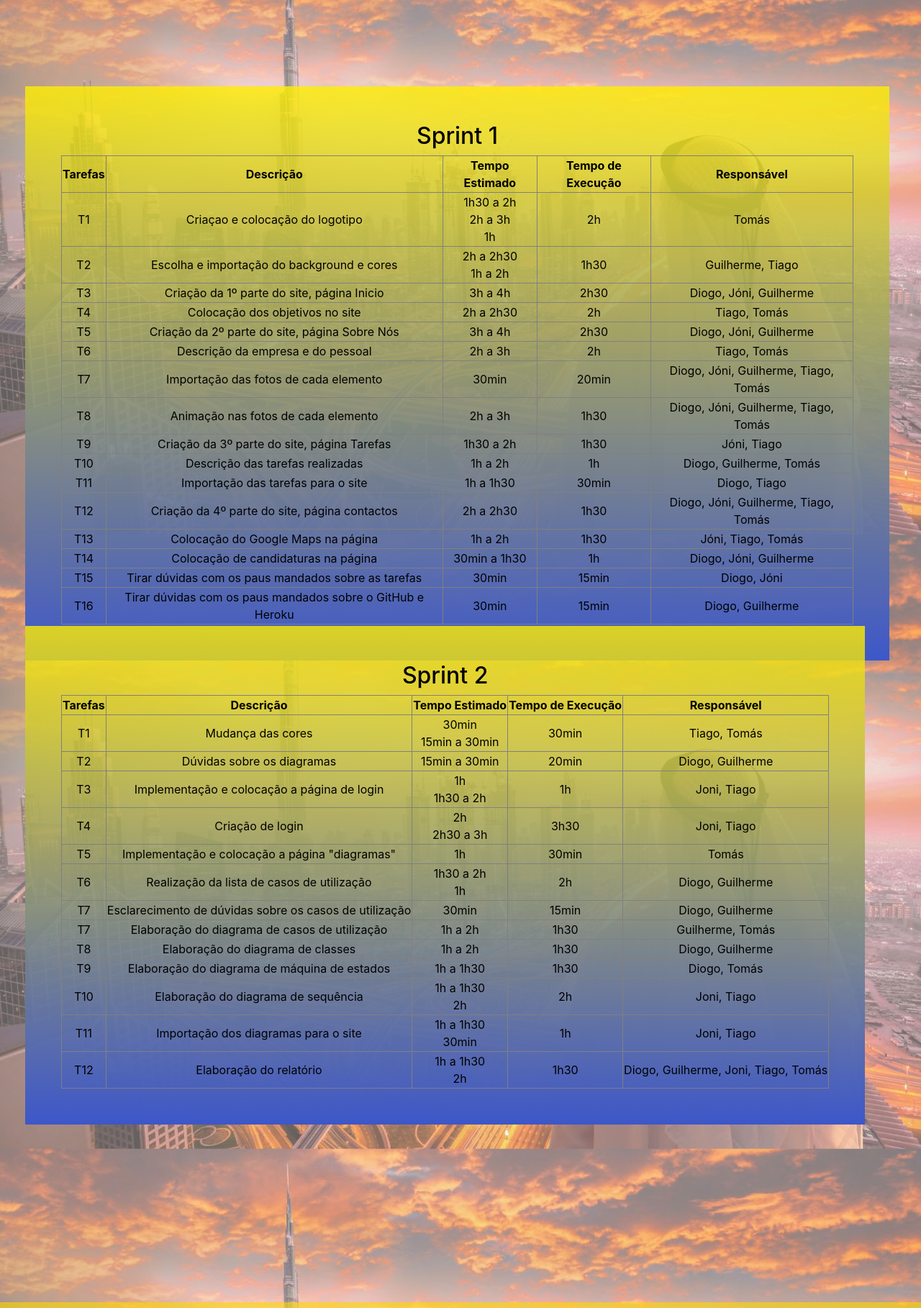
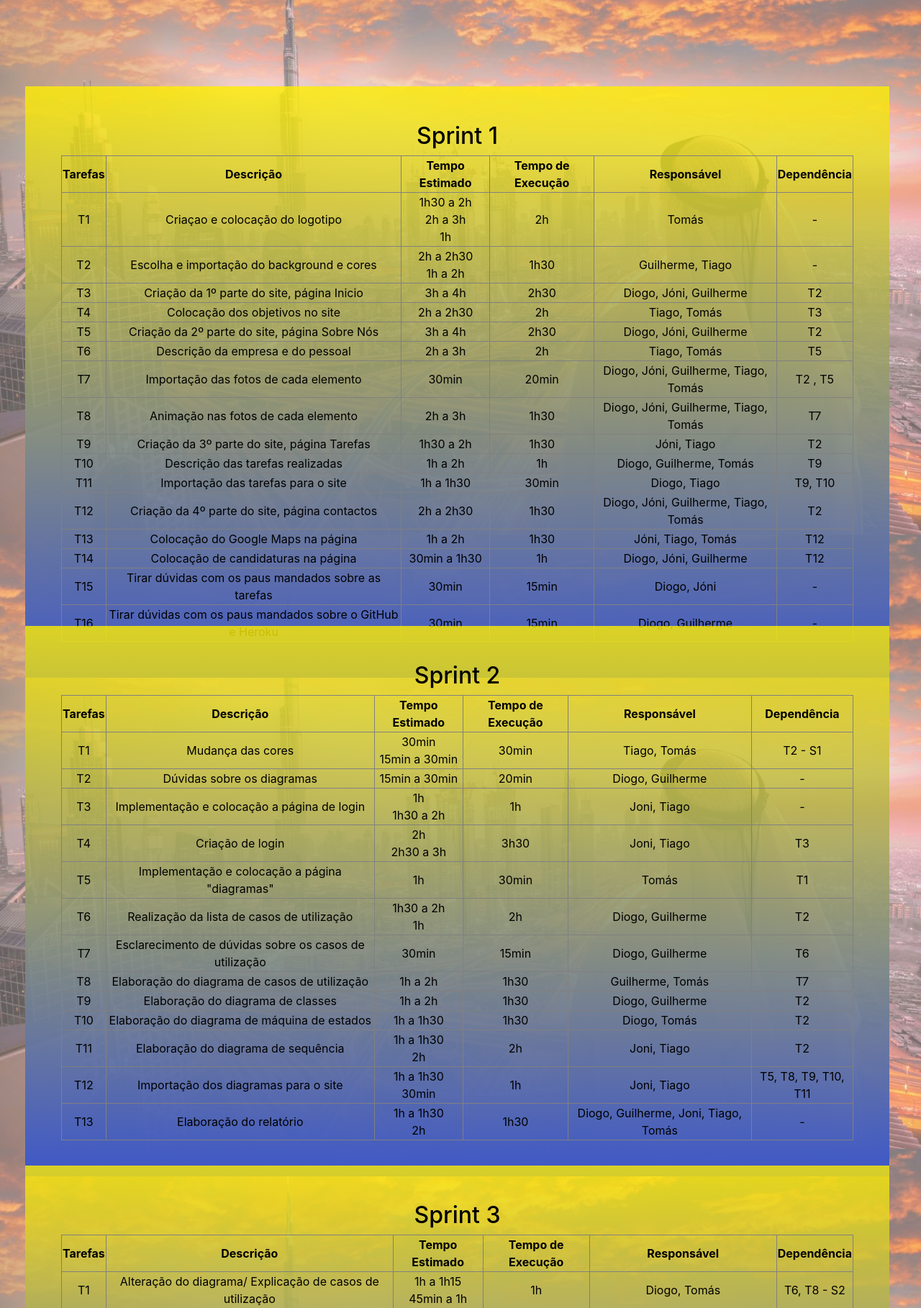
Before and after one commit to diogo20eng/PMS2019G6.github.io, a PHP site: page /tarefas.html in a window 1280 px wide. Shown: the part 110-1928 px from the top of the page at 72% size. Run offline with PHP 8.4, Linux system fonts and the light colour scheme.

Commit message:
Add files via upload

```diff
--- a/contactos.html
+++ b/contactos.html
@@ -89,7 +89,7 @@
             <a href="https://www.facebook.com/tiago.miguel.3152"> Tiago Baptista</a> <br>
             <a href="https://www.facebook.com/guilherme.freitas.395454"> Guilherme Freitas</a><br>
             <a href="https://www.facebook.com/diogojmferreira"> Diogo Ferreira</a><br>
-            <a href="https://www.facebook.com/tomas.marcos.12"> Tomás Marques</a><br>
+            <a href="https://www.facebook.com/tomas.marcos.12"> Tomás Marcos</a><br>
             <a href="https://www.facebook.com/joni.pereira.39"> Jóni Pereira</a>
       </div>
     </footer>
--- a/index.html
+++ b/index.html
@@ -107,7 +107,7 @@
             <a href="https://www.facebook.com/tiago.miguel.3152"> Tiago Baptista</a> <br>
             <a href="https://www.facebook.com/guilherme.freitas.395454"> Guilherme Freitas</a><br>
             <a href="https://www.facebook.com/diogojmferreira"> Diogo Ferreira</a><br>
-            <a href="https://www.facebook.com/tomas.marcos.12"> Tomás Marques</a><br>
+            <a href="https://www.facebook.com/tomas.marcos.12"> Tomás Marcos</a><br>
             <a href="https://www.facebook.com/joni.pereira.39"> Jóni Pereira</a>
       </div>
     </footer>
--- a/login.php
+++ b/login.php
@@ -12,6 +12,7 @@
 <link href="//maxcdn.bootstrapcdn.com/bootstrap/4.1.1/css/bootstrap.min.css" rel="stylesheet" id="bootstrap-css">
 <script src="//maxcdn.bootstrapcdn.com/bootstrap/4.1.1/js/bootstrap.min.js"></script>
 <script src="//cdnjs.cloudflare.com/ajax/libs/jquery/3.2.1/jquery.min.js"></script>
+<!------ Include the above in your HEAD tag ---------->
 
 <!DOCTYPE html>
 <html>
@@ -56,7 +57,7 @@
 							<div class="d-flex justify-content-center mt-3 login_container">
 
 				 	<button type="button" name="button" class="btn login_btn" button onclick="location.href = 'verificacao.php';">Login</button>
-                    <button type="button" name="home" class="btn login_btn1" button onclick="location.href = 'index.html';">Home</button>
+                     <button type="button" name="home" class="btn login_btn" button onclick="location.href = 'index.html';">Home</button>
                 </div>
 					</form>
                 </div>
--- a/sobrenos.html
+++ b/sobrenos.html
@@ -124,7 +124,7 @@
             <a href="https://www.facebook.com/tiago.miguel.3152"> Tiago Baptista</a> <br>
             <a href="https://www.facebook.com/guilherme.freitas.395454"> Guilherme Freitas</a><br>
             <a href="https://www.facebook.com/diogojmferreira"> Diogo Ferreira</a><br>
-            <a href="https://www.facebook.com/tomas.marcos.12"> Tomás Marques</a><br>
+            <a href="https://www.facebook.com/tomas.marcos.12"> Tomás Marcos</a><br>
             <a href="https://www.facebook.com/joni.pereira.39"> Jóni Pereira</a>
       </div>
     </footer>
--- a/tarefas.html
+++ b/tarefas.html
@@ -55,6 +55,7 @@
                         <th>Tempo Estimado</th>
                         <th>Tempo de Execução</th>
                         <th>Responsável</th>
+                        <th>Dependência</th>
                         </tr>
                       <tr>
                         <td>T1</td>
@@ -65,6 +66,7 @@
                         </td>
                         <td>2h</td>
                         <td>Tomás</td>
+                        <td> - </td>
                       </tr>
                       <tr>
                           <td>T2</td>
@@ -74,6 +76,7 @@
                           </td>
                           <td>1h30</td>
                           <td>Guilherme, Tiago</td>
+                          <td> - </td>
                         </tr>
                         <tr>
                             <td>T3</td>
@@ -81,6 +84,7 @@
                             <td>3h a 4h</td>
                             <td>2h30</td>
                             <td>Diogo, Jóni, Guilherme</td>
+                            <td> T2 </td>
                           </tr>
                           <tr>
                               <td>T4</td>
@@ -88,6 +92,7 @@
                               <td>2h a 2h30</td>
                               <td>2h</td>
                               <td>Tiago, Tomás</td>
+                              <td> T3 </td>
                             </tr>
                           <tr>
                               <td>T5</td>
@@ -95,6 +100,7 @@
                               <td>3h a 4h</td>
                               <td>2h30</td>
                               <td>Diogo, Jóni, Guilherme</td>
+                              <td> T2 </td>
                             </tr>
                           <tr>
                               <td>T6</td>
@@ -102,6 +108,7 @@
                               <td>2h a 3h</td>
                               <td>2h</td>
                               <td>Tiago, Tomás</td>
+                              <td> T5 </td>
                             </tr>
                           <tr>
                               <td>T7</td>
@@ -109,6 +116,7 @@
                               <td>30min</td>
                               <td>20min</td>
                               <td>Diogo, Jóni, Guilherme, Tiago, Tomás</td>
+                              <td> T2 , T5 </td>
                             </tr>
                           <tr>
                               <td>T8</td>
@@ -116,6 +124,7 @@
                               <td>2h a 3h</td>
                               <td>1h30</td>
                               <td>Diogo, Jóni, Guilherme, Tiago, Tomás</td>
+                              <td> T7 </td>
                             </tr>
                           <tr>
                               <td>T9</td>
@@ -123,6 +132,7 @@
                               <td>1h30 a 2h</td>
                               <td>1h30</td>
                               <td>Jóni, Tiago</td>
+                              <td> T2 </td>
                             </tr>
                         <tr>
                           <td>T10</td>
@@ -130,6 +140,7 @@
                           <td>1h a 2h</td>
                           <td>1h</td>
                           <td>Diogo, Guilherme, Tomás</td>
+                          <td> T9 </td>
                         </tr>
                         <tr>
                           <td>T11</td>
@@ -137,6 +148,7 @@
                           <td>1h a 1h30</td>
                           <td>30min</td>
                           <td>Diogo, Tiago</td>
+                          <td> T9, T10 </td>
                         </tr>
                         <tr>
                           <td>T12</td>
@@ -144,6 +156,7 @@
                           <td>2h a 2h30</td>
                           <td>1h30</td>
                           <td>Diogo, Jóni, Guilherme, Tiago, Tomás</td>
+                          <td> T2 </td>
                         </tr>
                         <tr>
                           <td>T13</td>
@@ -151,6 +164,7 @@
                           <td>1h a 2h</td>
                           <td>1h30</td>
                           <td>Jóni, Tiago, Tomás</td>
+                          <td> T12 </td>
                         </tr>
                         <tr>
                           <td>T14</td>
@@ -158,6 +172,7 @@
                           <td>30min a 1h30</td>
                           <td>1h</td>
                           <td>Diogo, Jóni, Guilherme</td>
+                          <td> T12 </td>
                         </tr>
                         <tr>
                           <td>T15</td>
@@ -165,6 +180,7 @@
                           <td>30min</td>
                           <td>15min</td>
                           <td>Diogo, Jóni</td>
+                          <td> - </td>
                         </tr>
                         <tr>
                           <td>T16</td>
@@ -172,6 +188,7 @@
                           <td>30min</td>
                           <td>15min</td>
                           <td>Diogo, Guilherme</td>
+                          <td> - </td>
                       </tr>
                     </table>
                </div>
@@ -194,6 +211,7 @@
                         <th>Tempo Estimado</th>
                         <th>Tempo de Execução</th>
                         <th>Responsável</th>
+                        <th>Dependência</th>
                         </tr>
                       <tr>
                         <td>T1</td>
@@ -202,6 +220,7 @@
                         15min a 30min</td>
                         <td>30min</td>
                         <td>Tiago, Tomás</td>
+                        <td> T2 - S1 </td>
                         </tr>
                       <tr>
                         <td>T2</td>
@@ -209,6 +228,7 @@
                         <td>15min a 30min</td>
                         <td>20min</td>
                         <td>Diogo, Guilherme</td>
+                        <td> - </td>
                       </tr>
                       <tr>
                           <td>T3</td>
@@ -217,6 +237,7 @@
                           1h30 a 2h</td>
                           <td>1h</td>
                           <td>Joni, Tiago</td>
+                          <td> - </td>
                         </tr>
                         <tr>
                             <td>T4</td>
@@ -225,6 +246,7 @@
                             2h30 a 3h</td>
                             <td>3h30</td>
                             <td>Joni, Tiago</td>
+                            <td> T3 </td>
                           </tr>
                           <tr>
                               <td>T5</td>
@@ -232,6 +254,7 @@
                               <td>1h</td>
                               <td>30min</td>
                               <td>Tomás</td>
+                              <td> T1 </td>
                             </tr>
                             <tr>
                                 <td>T6</td>
@@ -239,6 +262,7 @@
                                 <td>1h30 a 2h<br> 1h</td>
                                 <td>2h</td>
                                 <td>Diogo, Guilherme</td>
+                                <td> T2 </td>
                               </tr>
                               <tr>
                                   <td>T7</td>
@@ -246,48 +270,55 @@
                                   <td>30min</td>
                                   <td>15min</td>
                                   <td>Diogo, Guilherme</td>
+                                  <td> T6 </td>
                                 </tr>
                                 <tr>
-                                    <td>T7</td>
+                                    <td>T8</td>
                                     <td>Elaboração do diagrama de casos de utilização</td>
                                     <td>1h a 2h</td>
                                     <td>1h30</td>
                                     <td>Guilherme, Tomás</td>
+                                    <td> T7 </td>
                                   </tr>
                                   <tr>
-                                      <td>T8</td>
+                                      <td>T9</td>
                                       <td>Elaboração do diagrama de classes</td>
                                       <td>1h a 2h</td>
                                       <td>1h30</td>
                                       <td>Diogo, Guilherme</td>
+                                      <td> T2 </td>
                                     </tr>
                                     <tr>
-                                        <td>T9</td>
+                                        <td>T10</td>
                                         <td>Elaboração do diagrama de máquina de estados</td>
                                         <td>1h a 1h30</td>
                                         <td>1h30</td>
                                         <td>Diogo, Tomás</td>
+                                        <td> T2 </td>
                                       </tr>
                                       <tr>
-                                          <td>T10</td>
+                                          <td>T11</td>
                                           <td>Elaboração do diagrama de sequência</td>
                                           <td>1h a 1h30<br>2h</td>
                                           <td>2h</td>
                                           <td>Joni, Tiago</td>
+                                          <td> T2 </td>
                                         </tr>
                                         <tr>
-                                            <td>T11</td>
+                                            <td>T12</td>
                                             <td>Importação dos diagramas para o site</td>
                                             <td>1h a 1h30<br>30min</td>
                                             <td>1h</td>
                                             <td>Joni, Tiago</td>
+                                            <td> T5, T8, T9, T10, T11 </td>
                                           </tr>
                                           <tr>
-                                              <td>T12</td>
+                                              <td>T13</td>
                                               <td>Elaboração do relatório</td>
                                               <td>1h a 1h30<br>2h</td>
                                               <td>1h30</td>
                                               <td>Diogo, Guilherme, Joni, Tiago, Tomás</td>
+                                              <td> - </td>
                                             </tr>
                         </table>
                         </div>
@@ -295,6 +326,86 @@
                         </aside>
                         </div>
     </section>
+
+    <section id="showcase">
+      <div class="container" style="margin-top:350px">
+          <aside id="sidebar">
+            <div class="darkx">
+              <div class="section">
+                <h2>Sprint 3</h2>
+                    <table border="1">
+
+                      <tr>
+                        <th>Tarefas</th>
+                        <th>Descrição</th>
+                        <th>Tempo Estimado</th>
+                        <th>Tempo de Execução</th>
+                        <th>Responsável</th>
+                        <th>Dependência</th>
+                        </tr>
+                      <tr>
+                        <td>T1</td>
+                        <td>Alteração do diagrama/ Explicação de casos de utilização</td>
+                        <td>1h a 1h15<br> 45min a 1h</td>
+                        <td>1h</td>
+                        <td>Diogo, Tomás</td>
+                        <td> T6, T8 - S2 </td>
+                        </tr>
+                        <tr>
+                          <td>T2</td>
+                          <td>Alteração do diagrama/ Explicação de clases</td>
+                          <td>1h a 1h15<br> 45min a 1h</td>
+                          <td>1h</td>
+                          <td>Diogo, Guilherme</td>
+                          <td>T9 - S2</td>
+                          </tr>
+                          <tr>
+                            <td>T3</td>
+                            <td>Alteração do diagrama/ Explicação de máquina de estados</td>
+                            <td>1h a 1h15<br> 45min a 1h</td>
+                            <td>1h</td>
+                            <td>Guilherme, Tomás</td>
+                            <td>T10 - S2</td>
+                            </tr>
+                            <tr>
+                              <td>T4</td>
+                              <td>Alteração dos diagramas/ Explicação de sequência</td>
+                              <td>1h a 1h15<br> 45min a 1h</td>
+                              <td>1h</td>
+                              <td>Joni, Tiago</td>
+                              <td>T11 - S2</td>
+                              </tr>
+                              <tr>
+                                <td>T5</td>
+                                <td>Elaboração do diagrama de sequência - Defect</td>
+                                <td>1h <br>30min a 45min</td>
+                                <td>30min</td>
+                                <td>Tomás</td>
+                                <td> - </td>
+                                </tr>
+                                <tr>
+                                  <td>T6</td>
+                                  <td>Elaboração da Explicação da Base de Dados</td>
+                                  <td>30min<br>45min</td>
+                                  <td>1h</td>
+                                  <td>Joni, Tiago</td>
+                                  <td> - </td>
+                                  </tr>
+                                  <tr>
+                                    <td>T7</td>
+                                    <td>Elaboração das Dependências</td>
+                                    <td>15min<br>30min</td>
+                                    <td>15min</td>
+                                    <td>Diogo, Guilherme, Joni, Tiago, Tomás</td>
+                                    <td> - </td>
+                                    </tr>
+
+                      </table>
+                </div>
+              </div>
+            </aside>
+        </div>
+      </section>
 
 
 
@@ -305,7 +416,7 @@
             <a href="https://www.facebook.com/tiago.miguel.3152"> Tiago Baptista</a> <br>
             <a href="https://www.facebook.com/guilherme.freitas.395454"> Guilherme Freitas</a><br>
             <a href="https://www.facebook.com/diogojmferreira"> Diogo Ferreira</a><br>
-            <a href="https://www.facebook.com/tomas.marcos.12"> Tomás Marques</a><br>
+            <a href="https://www.facebook.com/tomas.marcos.12"> Tomás Marcos</a><br>
             <a href="https://www.facebook.com/joni.pereira.39"> Jóni Pereira</a>
         </div>
     </footer>
```
Also changed, not shown: diagramas.html (+74 -11 lines), verificacao.php (+5 -4 lines), img/Diagrama_maq_estados.png, img/Diagrama_seq_palt.png, img/diagrama_casos_de_util.png (added), img/diagrama_classes.png, img/diagrama_defect.jpeg (added).
